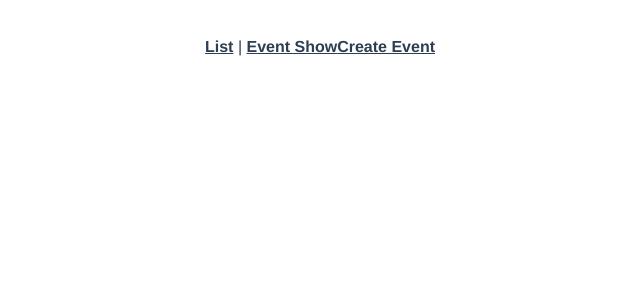
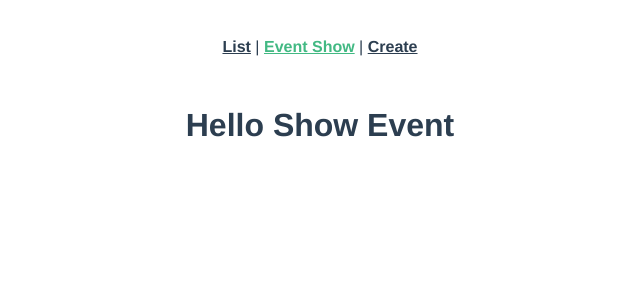
Before and after one commit to M-RAY47/real-world-vue, a Vue app: page /event in a window 1280 px wide. Shown: the top 300 px of the page, without its empty margins (320-960 px from the left). Built offline with nearby package versions, Linux system fonts and the light colour scheme.

Commit message:
fix typo

```diff
--- a/src/App.vue
+++ b/src/App.vue
@@ -1,8 +1,8 @@
 <template>
   <div id="nav">
     <router-link :to="{ name: 'event-list' }">List</router-link> |
-    <router-link :to="{ name: 'event-show' }">Event Show</router-link>
-    <router-link :to="{ name: 'event-create' }">Create Event</router-link>
+    <router-link :to="{ name: 'event-show' }">Event Show</router-link> |
+    <router-link :to="{ name: 'event-create' }">Create</router-link>
   </div>
   <router-view />
 </template>
--- a/src/router/index.js
+++ b/src/router/index.js
@@ -1,5 +1,5 @@
 import { createRouter, createWebHistory } from "vue-router";
-import EventCreate from "../views/EventCreate.vue";
+import eventCreate from "../views/EventCreate.vue";
 import EventList from "../views/EventList.vue";
 import EventShow from "../views/EventShow.vue";
 
@@ -12,12 +12,12 @@
   {
     path: "/event",
     name: "event-show",
-    component: "EventShow",
+    component: EventShow,
   },
   {
     path: "/event/create",
     name: "event-create",
-    component: "EventCreate",
+    component: eventCreate,
   },
 ];
 
--- a/src/views/EventShow.vue
+++ b/src/views/EventShow.vue
@@ -3,11 +3,8 @@
 </template>
 
 <script>
-export default {
-
-}
+export default {};
 </script>
 
 <style>
-
 </style>
```
